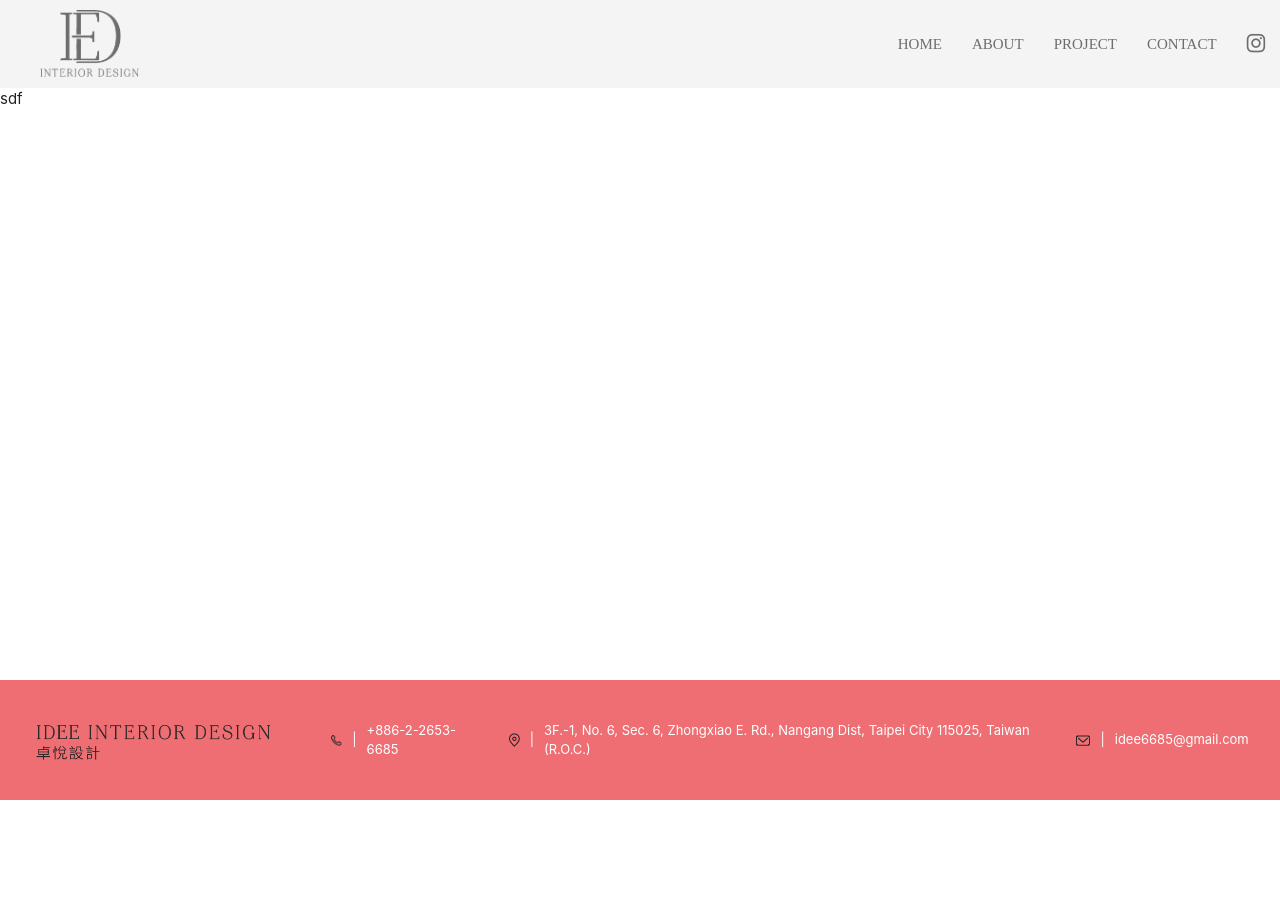
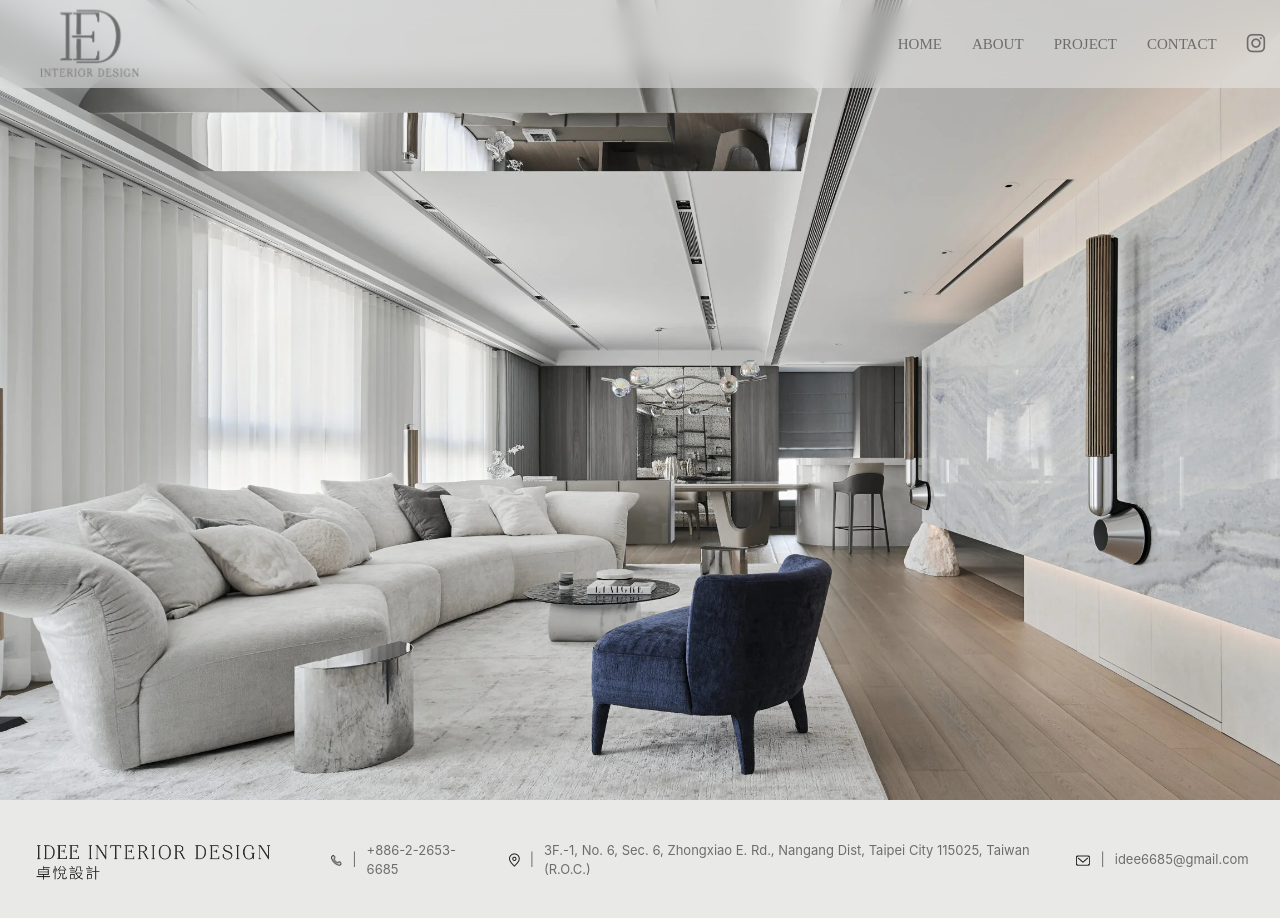
Before and after one commit to adlerlei/idee, a plain HTML site: page index.html in a window 1280 px wide. Before the commit the page ends 800 px from the top, so only its background shows below. Drawn offline with Linux system fonts and the light colour scheme.

Commit message:
main-img

```diff
--- a/css/style.css
+++ b/css/style.css
@@ -2,19 +2,24 @@ body {
     display: flex;
     min-height: 100vh;
     flex-direction: column;
+    padding-top: 88px;
   }
 
   main {
     flex: 1 0 auto;
+    margin-top: 0;
+    display: flex;
+    flex-direction: column;
   }
 
 /* 導航欄樣式 */
 nav {
     height: 88px;
     line-height: 88px;
-    background-color: rgba(234, 234, 233, 0.5) !important;
     font-family: 'Noto Serif TC', serif;
     font-size: 16px;
+    background-color: rgba(234, 234, 233, 0.5) !important;
+    backdrop-filter: blur(10px);
 }
 
 header nav div a {
@@ -134,6 +139,8 @@ header nav div a {
 /* Footer 整體樣式 */
 .page-footer {
     padding: 20px 0 !important;
+    background-color: rgba(233, 233, 232, 1);
+    color: #6e6d6d;
 }
 
 /* Footer 行樣式 */
@@ -207,3 +214,21 @@ header nav div a {
         justify-content: flex-start; /* 內容靠左對齊 */
     }
 }
+
+/* 導航欄容器樣式 */
+header {
+    position: fixed;
+    width: 100%;
+    top: 0;
+    left: 0;
+    z-index: 1000;
+}
+
+/* 主圖樣式 */
+main .responsive-img {
+    display: block;
+    width: 100%;
+    height: 100vh; /* 設定為視窗高度 */
+    object-fit: cover; /* 確保圖片填滿容器且不變形 */
+    margin-top: -88px; /* 負值等於導航欄高度 */
+}
--- a/index.html
+++ b/index.html
@@ -49,7 +49,9 @@
   </header>
 
 
-  <main>sdf</main>
+  <main>
+      <img class="responsive-img" src="images/1.webp" alt="">
+  </main>
 
 
   <footer class="page-footer" style="padding: 0; margin: 0;">
```
